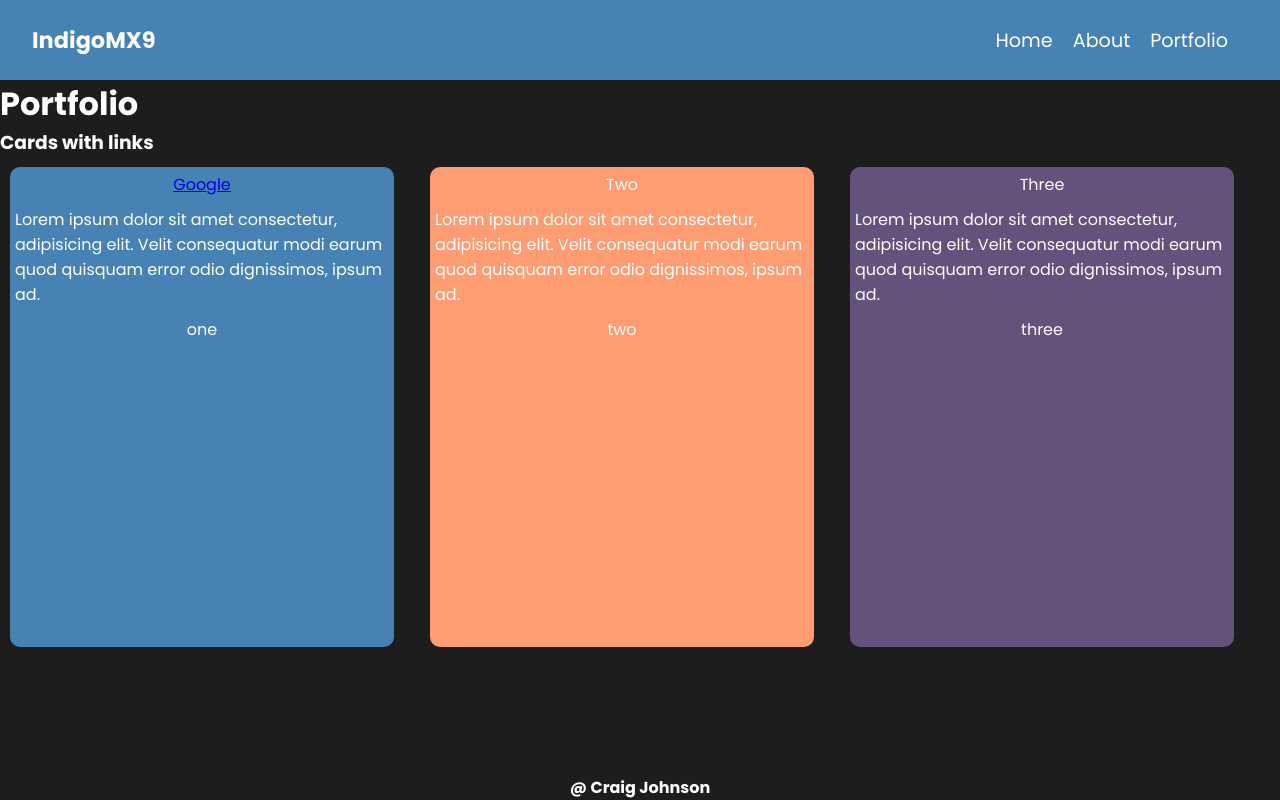
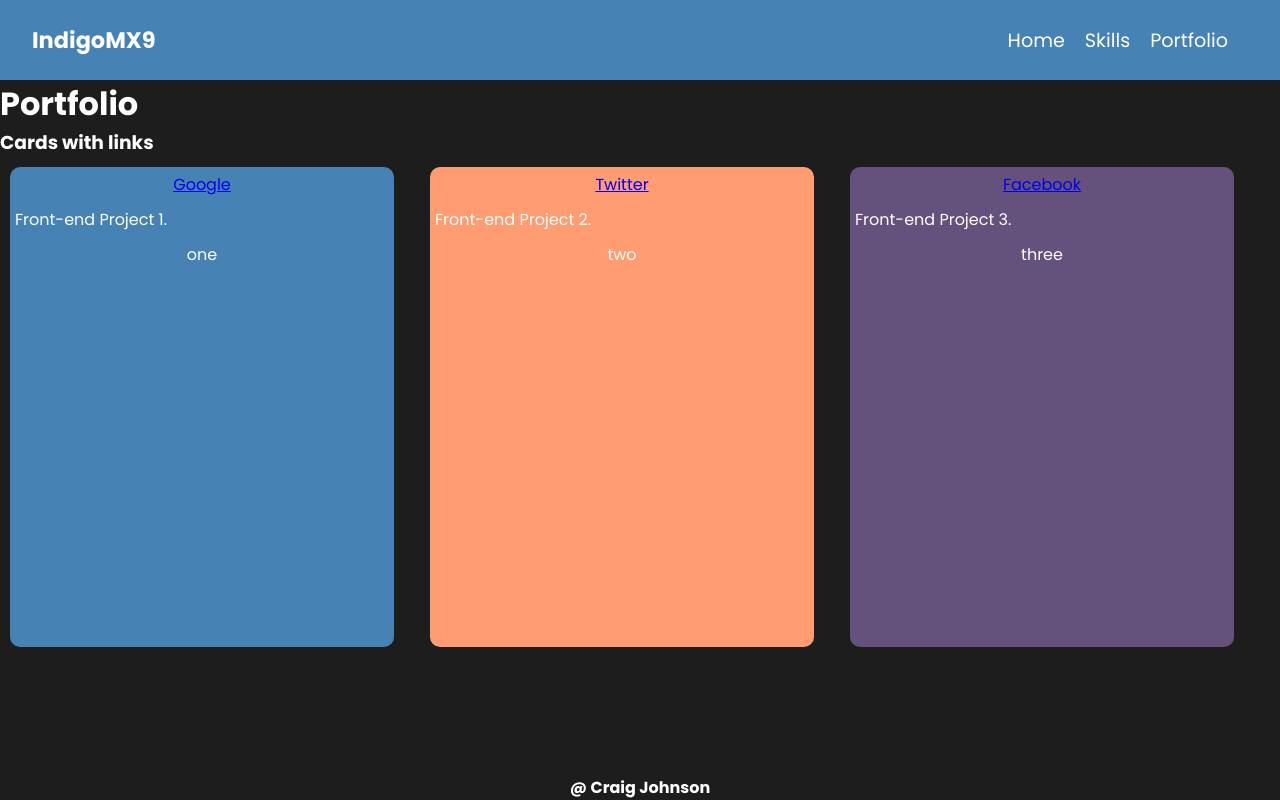
Before and after one commit to craigdev937/port3, a React app: page /portfolio in a window 1280 px wide. Built offline with nearby package versions, Linux system fonts and the light colour scheme; the HTML template or start-up script is replaced by a standard one.

Commit message:
Updated About, Home, Portfolio, and Skills components.

```diff
--- a/src/components/About.tsx
+++ /dev/null
@@ -1,10 +0,0 @@
-import React from "react";
-
-export const About = (): JSX.Element => {
-    return (
-        <React.Fragment>
-            <h1>About</h1>
-            <p>My passions are computer technology and connecting with people.</p>
-        </React.Fragment>
-    );
-};
--- a/src/components/Home.tsx
+++ b/src/components/Home.tsx
@@ -1,10 +1,18 @@
 import React from "react";
+import me from "../img/me.jpg";
 
 export const Home = (): JSX.Element => {
     return (
         <React.Fragment>
-            <h1>Home</h1>
-            <p>Lorem ipsum dolor sit amet consectetur adipisicing elit. Id, fuga rerum ratione, incidunt odit sint, nobis unde at nostrum odio explicabo mollitia expedita velit sit natus totam! Saepe, blanditiis laudantium!</p>
+            <h1>Hi! I'm Craig</h1>
+            <p>My passions are computer technology and connecting with people.</p>
+
+            <img src={me} alt="Me" />
+
+            <p>Growing up I was inspired by heros.  People who were empathetic and selfless.  Qualities that I strive for because connecting with others leads to success and happiness.</p>
+
+            <p>I'm a self-taught web developer in Newark, NJ'.  My skills include: HTML, CSS, Javascript, TypeScript, React, and Express.</p>
+            <p>Besides my passion for coding, my interests are traveling, fitness, and writing science fiction and fantasy.</p>
 
             <h1>Contact</h1>
             <button>
--- a/src/components/Portfolio.tsx
+++ b/src/components/Portfolio.tsx
@@ -11,17 +11,21 @@ export const Portfolio = (): JSX.Element => {
                     <a href="https://www.google.com" target="_blank">
                         <aside className="section-header">Google</aside>
                     </a>
-                        <aside className="section-body">Lorem ipsum dolor sit amet consectetur, adipisicing elit. Velit consequatur modi earum quod quisquam error odio dignissimos, ipsum ad.</aside>
+                        <aside className="section-body">Front-end Project 1.</aside>
                         <aside className="section-footer">one</aside>
                 </section>
                 <section className="box-2">
-                    <aside className="section-header">Two</aside>
-                    <aside className="section-body">Lorem ipsum dolor sit amet consectetur, adipisicing elit. Velit consequatur modi earum quod quisquam error odio dignissimos, ipsum ad.</aside>
+                    <a href="https://www.twitter.com" target="_blank">
+                        <aside className="section-header">Twitter</aside>
+                    </a>
+                    <aside className="section-body">Front-end Project 2.</aside>
                     <aside className="section-footer">two</aside>
                 </section>
                 <section className="box-3">
-                    <aside className="section-header">Three</aside>
-                    <aside className="section-body">Lorem ipsum dolor sit amet consectetur, adipisicing elit. Velit consequatur modi earum quod quisquam error odio dignissimos, ipsum ad.</aside>
+                    <a href="https://www.facebook.com" target="_blank">
+                        <aside className="section-header">Facebook</aside>
+                    </a>
+                    <aside className="section-body">Front-end Project 3.</aside>
                     <aside className="section-footer">three</aside>
                 </section>
             </main>
--- /dev/null
+++ b/src/components/Skills.tsx
@@ -0,0 +1,10 @@
+import React from "react";
+
+export const Skills = (): JSX.Element => {
+    return (
+        <React.Fragment>
+            <h1>Skills</h1>
+            <h3>HTML, CSS, and JavaScript</h3>
+        </React.Fragment>
+    );
+};
--- a/src/custom.d.ts
+++ b/src/custom.d.ts
@@ -1,5 +1,4 @@
 declare module "*.gif";
-declare module "*.ico";
 declare module "*.png";
 declare module "*.svg";
 declare module "*.jpe";
--- a/src/routes/Navbar.tsx
+++ b/src/routes/Navbar.tsx
@@ -36,9 +36,9 @@ export const Navbar = (): JSX.Element => {
                 <li className="nav-item">
                     <Link
                         className="nav-link"
-                        to="/about"
+                        to="/skills"
                         onClick={closeMenu}
-                        >About
+                        >Skills
                     </Link>
                 </li>
                 <li className="nav-item">
--- a/src/routes/Page.tsx
+++ b/src/routes/Page.tsx
@@ -3,7 +3,7 @@ import { BrowserRouter, Routes, Route } from "react-router-dom";
 import { Navbar } from "./Navbar";
 import { Footer } from "../components/Footer";
 import { Home } from "../components/Home";
-import { About } from "../components/About";
+import { Skills } from "../components/Skills";
 import { Portfolio } from "../components/Portfolio";
 
 export const Page = (): JSX.Element => (
@@ -12,7 +12,7 @@ export const Page = (): JSX.Element => (
             <Navbar />
             <Routes>
                 <Route path="/" element={<Home />} />
-                <Route path="/about" element={<About />} />
+                <Route path="/skills" element={<Skills />} />
                 <Route path="/portfolio" element={<Portfolio />} />
             </Routes>
             <Footer />
--- a/webpack.config.js
+++ b/webpack.config.js
@@ -29,7 +29,7 @@ module.exports = {
                 use: ["style-loader", "css-loader"]
             },
             {
-                test: /\.(ico|gif|png|svg|jpe|jpg|jpeg|webp)$/i,
+                test: /\.(gif|png|svg|jpe|jpg|jpeg|webp)$/i,
                 type: "asset/resource"
             }
         ]
```
Also changed, not shown: src/img/me.jpg (added).
